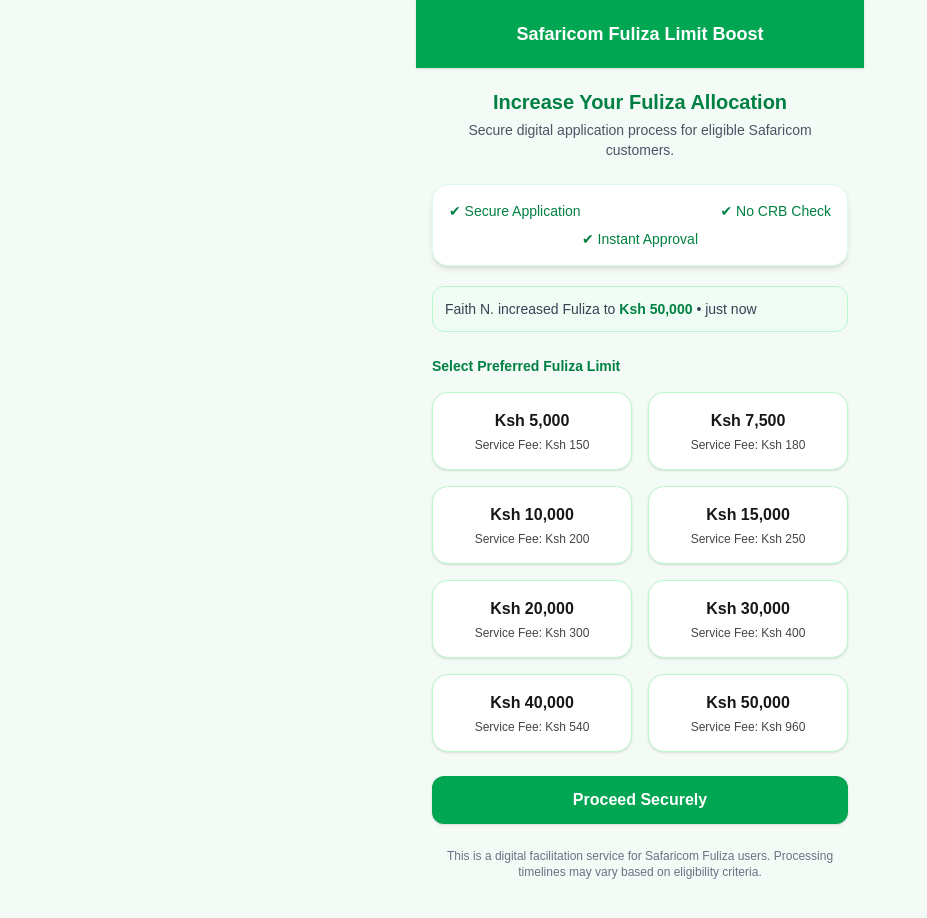
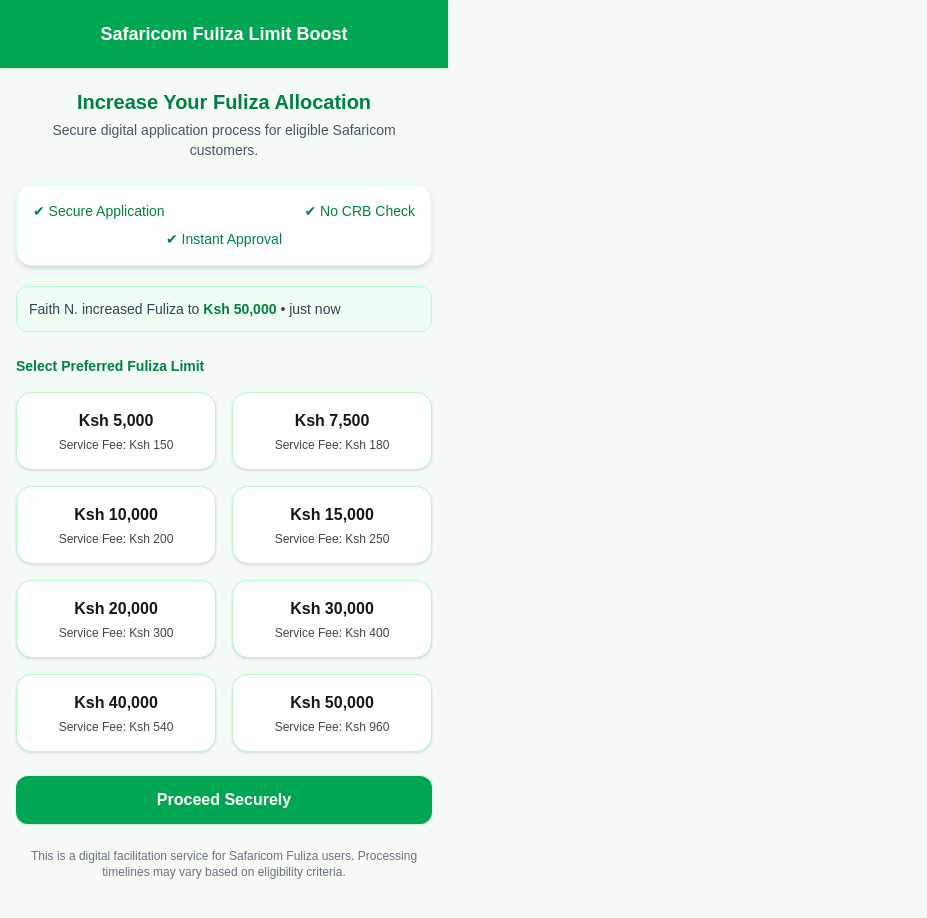
Before and after one commit to timothy94-coder/Safaricom-Promo, a Next.js app: page /Dashboard in a window 1280 px wide. Shown: the top 918 px of the page, without its empty margins (0-927 px from the left). Built offline with nearby package versions, Linux system fonts and the light colour scheme.

Commit message:
Update page.tsx

```diff
--- a/app/Dashboard/page.tsx
+++ b/app/Dashboard/page.tsx
@@ -104,7 +104,7 @@
   };
 
   return (
-    <div className="min-h-screen bg-[#f4faf6] flex justify-center">
+<div className="min-h-screen bg-[#f4faf6]">
       <div className="w-full max-w-md pb-16">
 
         {/* HEADER */}
```
